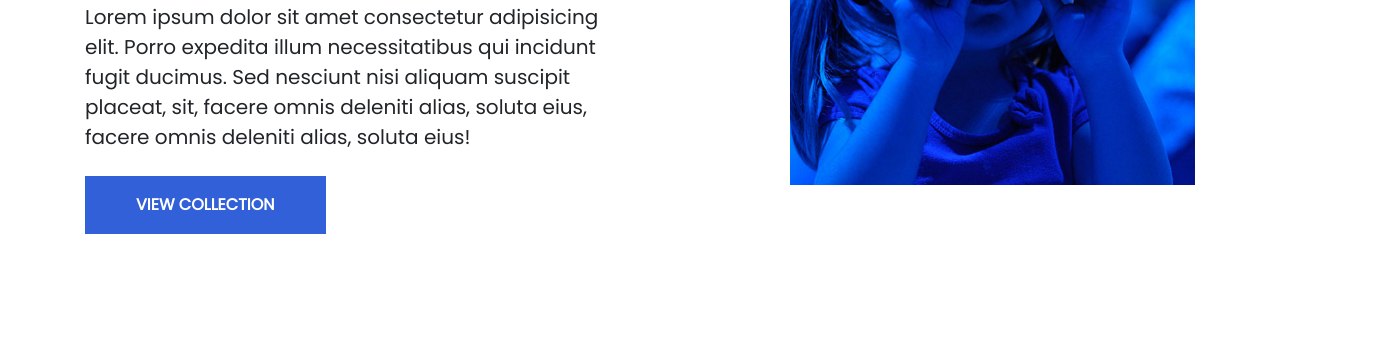
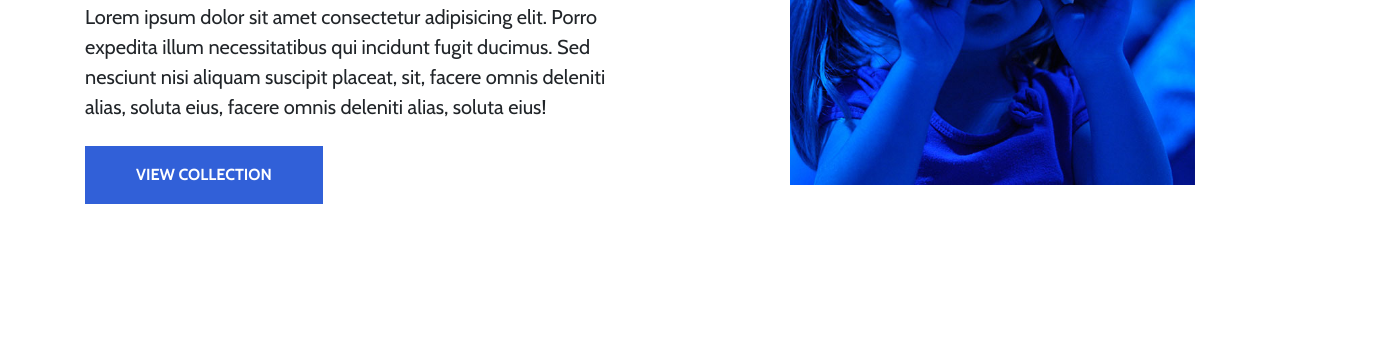
Before and after one commit to KhawarSultan/Goru-Ecommerce-Website, a plain HTML site: page index.html in a window 1280 px wide. Shown: the part 345-686 px from the top of the page, 1375 px wide, since content can reach past the window. Drawn offline with nearby package versions, Linux system fonts and the light colour scheme.

Commit message:
Major Changes

```diff
--- a/style.css
+++ b/style.css
@@ -1,16 +1,17 @@
-@font-face {
-  font-family: "Popins";
-  src: url(./Poppins-Regular.ttf);
-}
+@import url("https://fonts.googleapis.com/css2?family=Cabin:ital,wght@0,400;0,500;0,600;0,700;1,400;1,500;1,600;1,700&display=swap");
+
 * {
-  box-sizing: border-box;
+  font-family: "Cabin", sans-serif;
   margin: 0;
   padding: 0;
+  box-sizing: border-box;
+
 }
+
 
 body {
   background: #ffffff;
-  font-family: "Popins";
+  font-family: "Cabin", sans-serif;
 }
 input[type="text"]:focus {
   border: none;
@@ -29,7 +30,7 @@ input[type="text"]:focus {
   padding-left: 0;
   font-size: 20px;
   padding-right: 50px;
-  font-family: "Popins";
+  font-family: "Cabin", sans-serif;
 
   text-transform: uppercase;
 }
```
Also changed, not shown: blog.html (+0 -3 lines).
